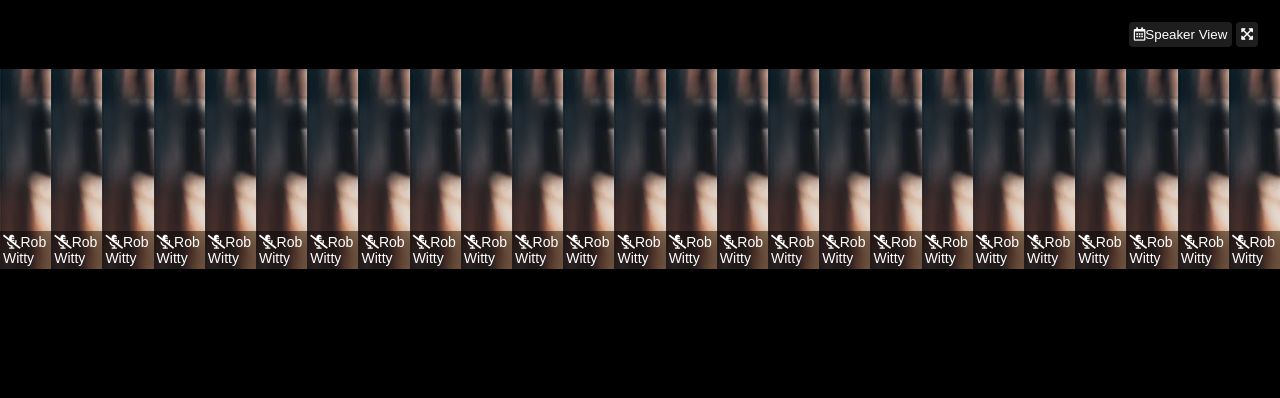
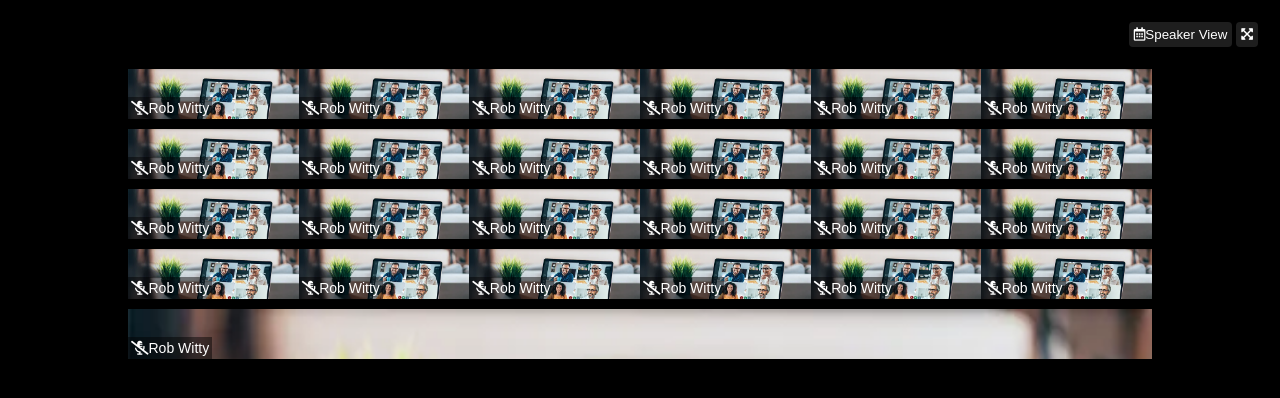
Before and after one commit to gualtierigio/html-css-zoom, a plain HTML site: page index.html in a window 1280 px wide. Drawn offline with Linux system fonts and the light colour scheme; a web font is replaced by a local one.

Commit message:
grow o basis?

```diff
--- a/css/style.css
+++ b/css/style.css
@@ -14,10 +14,6 @@ main{
 
 .display-flex{
     display: flex;
-}
-
-.wrap{
-    flex-wrap: wrap;
 }
 
 .relative{
@@ -43,14 +39,19 @@ header{
 }
 
 main > div.display-flex{
-    height: 1000px;
+    flex-wrap: wrap;
+    justify-content: space-evenly;
+    width: 80%;
+    margin: 0 auto;
 }
 
 .container-subject{
-    width: 300px;
-    height: 200px;
+    flex-grow: 1;
+    min-width: 150px;
+    min-height: 50px;
     background-size: cover;
     background-image: url(../img/videochiamate.png);
+    margin-bottom: 10px;
 }
 
 .container-subject span{
--- a/index.html
+++ b/index.html
@@ -27,105 +27,105 @@
 
     <main>
 
-        <div class="display-flex">
+        <div class="display-flex ">
 
-            <div class="container-subject wrap relative">
+            <div class="container-subject relative">
                 <span><i class="fas fa-microphone-alt-slash"></i>Rob Witty</span>
             </div>
 
-            <div class="container-subject wrap relative">
+            <div class="container-subject relative">
                 <span><i class="fas fa-microphone-alt-slash"></i>Rob Witty</span>
             </div>
 
-            <div class="container-subject wrap relative">
+            <div class="container-subject relative">
                 <span><i class="fas fa-microphone-alt-slash"></i>Rob Witty</span>
             </div>
 
-            <div class="container-subject wrap relative">
+            <div class="container-subject relative">
                 <span><i class="fas fa-microphone-alt-slash"></i>Rob Witty</span>
             </div>
 
-            <div class="container-subject wrap relative">
+            <div class="container-subject relative">
                 <span><i class="fas fa-microphone-alt-slash"></i>Rob Witty</span>
             </div>
 
-            <div class="container-subject wrap relative">
+            <div class="container-subject relative">
                 <span><i class="fas fa-microphone-alt-slash"></i>Rob Witty</span>
             </div>
 
-            <div class="container-subject wrap relative">
+            <div class="container-subject relative">
                 <span><i class="fas fa-microphone-alt-slash"></i>Rob Witty</span>
             </div>
 
-            <div class="container-subject wrap relative">
+            <div class="container-subject relative">
                 <span><i class="fas fa-microphone-alt-slash"></i>Rob Witty</span>
             </div>
 
-            <div class="container-subject wrap relative">
+            <div class="container-subject relative">
                 <span><i class="fas fa-microphone-alt-slash"></i>Rob Witty</span>
             </div>
 
-            <div class="container-subject wrap relative">
+            <div class="container-subject relative">
                 <span><i class="fas fa-microphone-alt-slash"></i>Rob Witty</span>
             </div>
 
-            <div class="container-subject wrap relative">
+            <div class="container-subject relative">
                 <span><i class="fas fa-microphone-alt-slash"></i>Rob Witty</span>
             </div>
 
-            <div class="container-subject wrap relative">
+            <div class="container-subject relative">
                 <span><i class="fas fa-microphone-alt-slash"></i>Rob Witty</span>
             </div>
 
-            <div class="container-subject wrap relative">
+            <div class="container-subject relative">
                 <span><i class="fas fa-microphone-alt-slash"></i>Rob Witty</span>
             </div>
 
-            <div class="container-subject wrap relative">
+            <div class="container-subject relative">
                 <span><i class="fas fa-microphone-alt-slash"></i>Rob Witty</span>
             </div>
 
-            <div class="container-subject wrap relative">
+            <div class="container-subject relative">
                 <span><i class="fas fa-microphone-alt-slash"></i>Rob Witty</span>
             </div>
 
-            <div class="container-subject wrap relative">
+            <div class="container-subject relative">
                 <span><i class="fas fa-microphone-alt-slash"></i>Rob Witty</span>
             </div>
 
-            <div class="container-subject wrap relative">
+            <div class="container-subject relative">
                 <span><i class="fas fa-microphone-alt-slash"></i>Rob Witty</span>
             </div>
 
-            <div class="container-subject wrap relative">
+            <div class="container-subject relative">
                 <span><i class="fas fa-microphone-alt-slash"></i>Rob Witty</span>
             </div>
 
-            <div class="container-subject wrap relative">
+            <div class="container-subject relative">
                 <span><i class="fas fa-microphone-alt-slash"></i>Rob Witty</span>
             </div>
 
-            <div class="container-subject wrap relative">
+            <div class="container-subject relative">
                 <span><i class="fas fa-microphone-alt-slash"></i>Rob Witty</span>
             </div>
 
-            <div class="container-subject wrap relative">
+            <div class="container-subject relative">
                 <span><i class="fas fa-microphone-alt-slash"></i>Rob Witty</span>
             </div>
 
-            <div class="container-subject wrap relative">
+            <div class="container-subject relative">
                 <span><i class="fas fa-microphone-alt-slash"></i>Rob Witty</span>
             </div>
 
-            <div class="container-subject wrap relative">
+            <div class="container-subject relative">
                 <span><i class="fas fa-microphone-alt-slash"></i>Rob Witty</span>
             </div>
 
-            <div class="container-subject wrap relative">
+            <div class="container-subject relative">
                 <span><i class="fas fa-microphone-alt-slash"></i>Rob Witty</span>
             </div>
 
-            <div class="container-subject wrap relative">
+            <div class="container-subject relative">
                 <span><i class="fas fa-microphone-alt-slash"></i>Rob Witty</span>
             </div>
 
```
